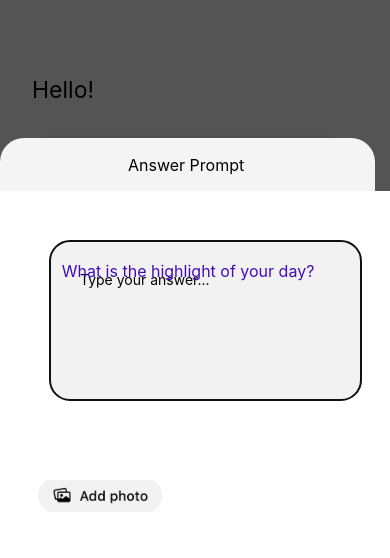
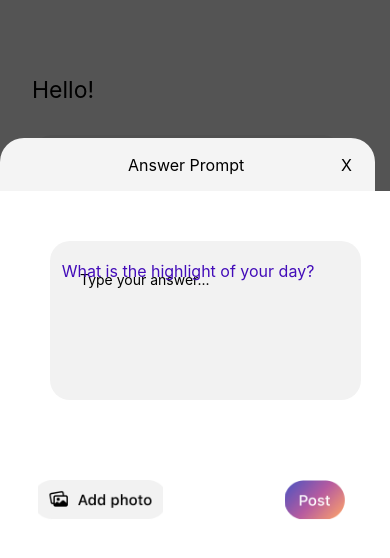
Before and after one commit to SarahLi2001/NWHack, a React Native app: screen / in a window 390 px wide. Both pictures are taken after a click on the element 187 px from the left and 304 px from the top of the page. Shown: the top 558 px of the page. Built offline with nearby package versions, Linux system fonts and the light colour scheme.

Commit message:
Non working version of image upload

```diff
--- a/app/screens/HomeScreen.js
+++ b/app/screens/HomeScreen.js
@@ -1,12 +1,19 @@
 import React, {useState} from 'react';
 import { StyleSheet, Text, Image, View, SafeAreaView, TextInput, TouchableOpacity, Modal} from 'react-native';
 import { StatusBar } from 'expo-status-bar';
+import {launchImageLibrary} from "react-native-image-picker";
 
 function HomeScreen(props) {
     const [show, setShow] = useState(false);
     const [userInput, setUserInput] = useState(null);
 
-    const handleAddPhoto = () => {};
+    const handleAddPhoto =  () => {
+        let options = {};
+
+        launchImageLibrary(options, response => {console.log("response", response)});
+    };
+
+    const handlePost = () => console.log("Post clicked, should upload stuff to backend");
 
     return (
       <SafeAreaView style={styles.container}>
@@ -43,7 +50,8 @@ function HomeScreen(props) {
 
         <Modal
             transparent={true}
-            visible={show}>
+            visible={show}
+            onRequestClose={() => setShow(false)}>
                 <View style={{backgroundColor: "#000000aa", flex: 1}}>
                     <View style={{flex: .2}}></View>
                     <View
@@ -51,7 +59,11 @@ function HomeScreen(props) {
                     >
                         <Text
                             style={styles.modalTitle}>
-                            Answer Prompt</Text>
+                            Answer Prompt
+                        </Text>
+                        <TouchableOpacity onPress={() => setShow(false)}>
+                            <Text style={styles.modalHeaderCloseText}>X</Text>
+                        </TouchableOpacity>
                     </View>
                     <View style={{backgroundColor: "#ffffff", padding: 50, flex: .8,}}>
                         <Text style={styles.modalPrompt}>What is the highlight of your day?</Text>
@@ -60,11 +72,19 @@ function HomeScreen(props) {
                             multiline={true}
                             placeholder="Type your answer..."
                             onChangeText={(val) => setUserInput(val)}/>
+                        <View style={{flexDirection: "row", alignItems: "stretch"}}>
                             <TouchableOpacity onPress={handleAddPhoto}>
                                 <Image
                                     style={styles.addPhotoButton}
                                     source={require('../assets/addPhotoButton.png')}/>
                             </TouchableOpacity>
+                            <TouchableOpacity onPress={handlePost}>
+                                <Image
+                                    style={styles.postButton}
+                                    source={require('../assets/postButton.png')}/>
+                            </TouchableOpacity>
+                        </View>
+
                     </View>
                 </View>
         </Modal>
@@ -169,6 +189,15 @@ function HomeScreen(props) {
         fontSize: 16
     },
 
+    modalHeaderCloseText: {
+        position: "absolute",
+        left: 341,
+        top: 17,
+        width: 119,
+        height: 19,
+        fontSize: 16
+    },
+
     modalPrompt: {
         position: "absolute",
         width: 264,
@@ -194,9 +223,16 @@ function HomeScreen(props) {
 
     addPhotoButton: {
         width: 125,
-        height: 32,
+        height: 40,
         right: 12,
         top: 80,
+    },
+
+    postButton: {
+    width: 60,
+    height: 40,
+    left: 110,
+    top: 80
     },
   });
 
--- a/package.json
+++ b/package.json
@@ -12,10 +12,12 @@
   "dependencies": {
     "expo": "~44.0.0",
     "expo-status-bar": "~1.2.0",
+    "pod-install": "^0.1.31",
     "react": "17.0.1",
     "react-dom": "17.0.1",
     "react-native": "0.64.3",
-    "react-native-cli": "^2.0.1",
+    "react-native-cli": "^1.2.0",
+    "react-native-image-crop-picker": "^0.37.2",
     "react-native-image-picker": "^4.7.0",
     "react-native-web": "0.17.1"
   },
```
Also changed, not shown: app/assets/postButton.png (added), 1 other file (tests, documents, lock files or other folders). Lines whose indentation alone changed are shown as unchanged.
